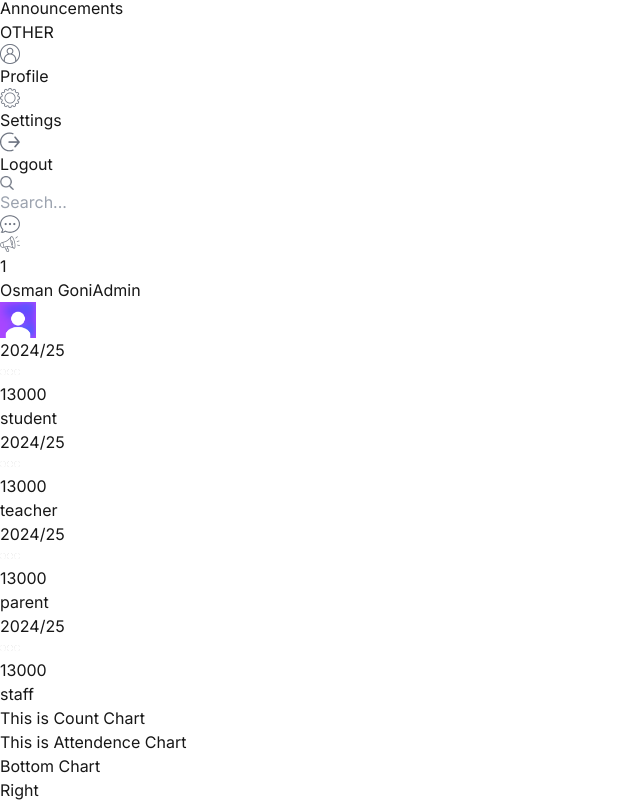
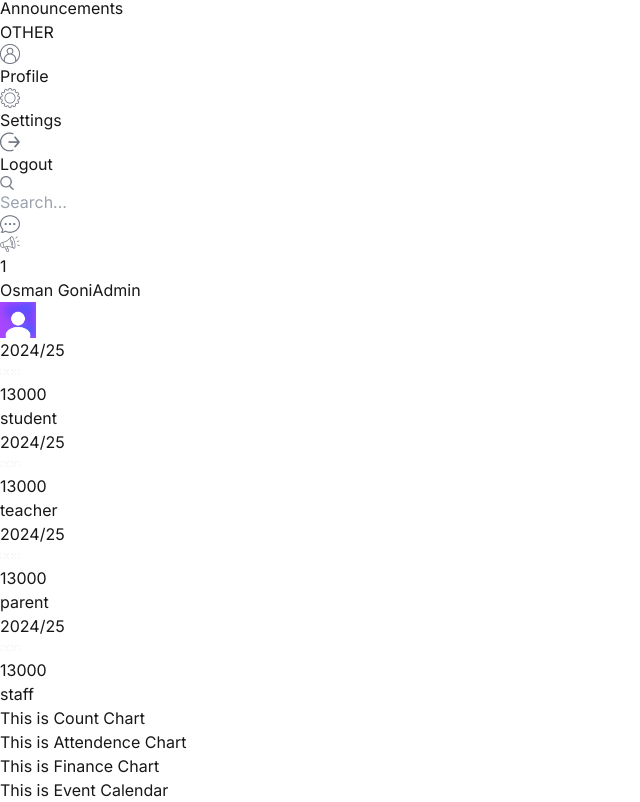
Before and after one commit to goni715/student-management-client, a Next.js app: page /admin in a window 1280 px wide. Shown: the part 676-1478 px from the top of the page, without its empty margins (0-640 px from the left). Built offline with nearby package versions, Linux system fonts and the light colour scheme.

Commit message:
financechart & calendar

```diff
--- a/src/app/(dashboard)/admin/page.tsx
+++ b/src/app/(dashboard)/admin/page.tsx
@@ -1,5 +1,7 @@
+import EventCalendar from "@/components/ui/Calendar/EventCalendar";
 import AttendenceChart from "@/components/ui/Chart/AttendenceChart";
 import CountChart from "@/components/ui/Chart/CountChart";
+import FinanceChart from "@/components/ui/Chart/FinanceChart";
 import UserCard from "@/components/ui/UserCard/UserCard";
 
 const AdminPage = () => {
@@ -10,9 +12,9 @@ const AdminPage = () => {
           <div className="w-full lg:w-2/3 flex flex-col gap-8 bg-cyan-500">
             {/* user cards */}
             <div className="flex gap-4 flex-wrap justify-between">
-                 <UserCard type="student"/>
-                 <UserCard type="teacher"/>
-                 <UserCard type="parent"/>
+              <UserCard type="student" />
+              <UserCard type="teacher" />
+              <UserCard type="parent" />
               <UserCard type="staff" />
             </div>
 
@@ -20,21 +22,24 @@ const AdminPage = () => {
             <div className="flex flex-col lg:flex-row gap-4">
               {/* Count Chart */}
               <div>
-                   <CountChart/>
+                <CountChart />
               </div>
               {/* Attendence Chart */}
               <div>
-                   <AttendenceChart/>
+                <AttendenceChart />
               </div>
             </div>
 
             {/* Bottom Chart */}
             <div className="w-full h-[500px]">
-                 Bottom Chart
+              <FinanceChart />
             </div>
           </div>
+
           {/* Right */}
-            <div>Right</div>
+          <div className="w-full lg:w-1/3 flex flex-col gap-8">
+            <EventCalendar/>
+          </div>
         </div>
       </>
     );
--- /dev/null
+++ b/src/components/ui/Calendar/EventCalendar.tsx
@@ -0,0 +1,10 @@
+
+const EventCalendar = () => {
+    return (
+        <>
+            <h1>This is Event Calendar</h1>
+        </>
+    );
+};
+
+export default EventCalendar;
--- /dev/null
+++ b/src/components/ui/Chart/FinanceChart.tsx
@@ -0,0 +1,10 @@
+
+const FinanceChart = () => {
+    return (
+        <>
+            <h1>This is Finance Chart</h1>
+        </>
+    );
+};
+
+export default FinanceChart;
```
Lines whose indentation alone changed are shown as unchanged.
